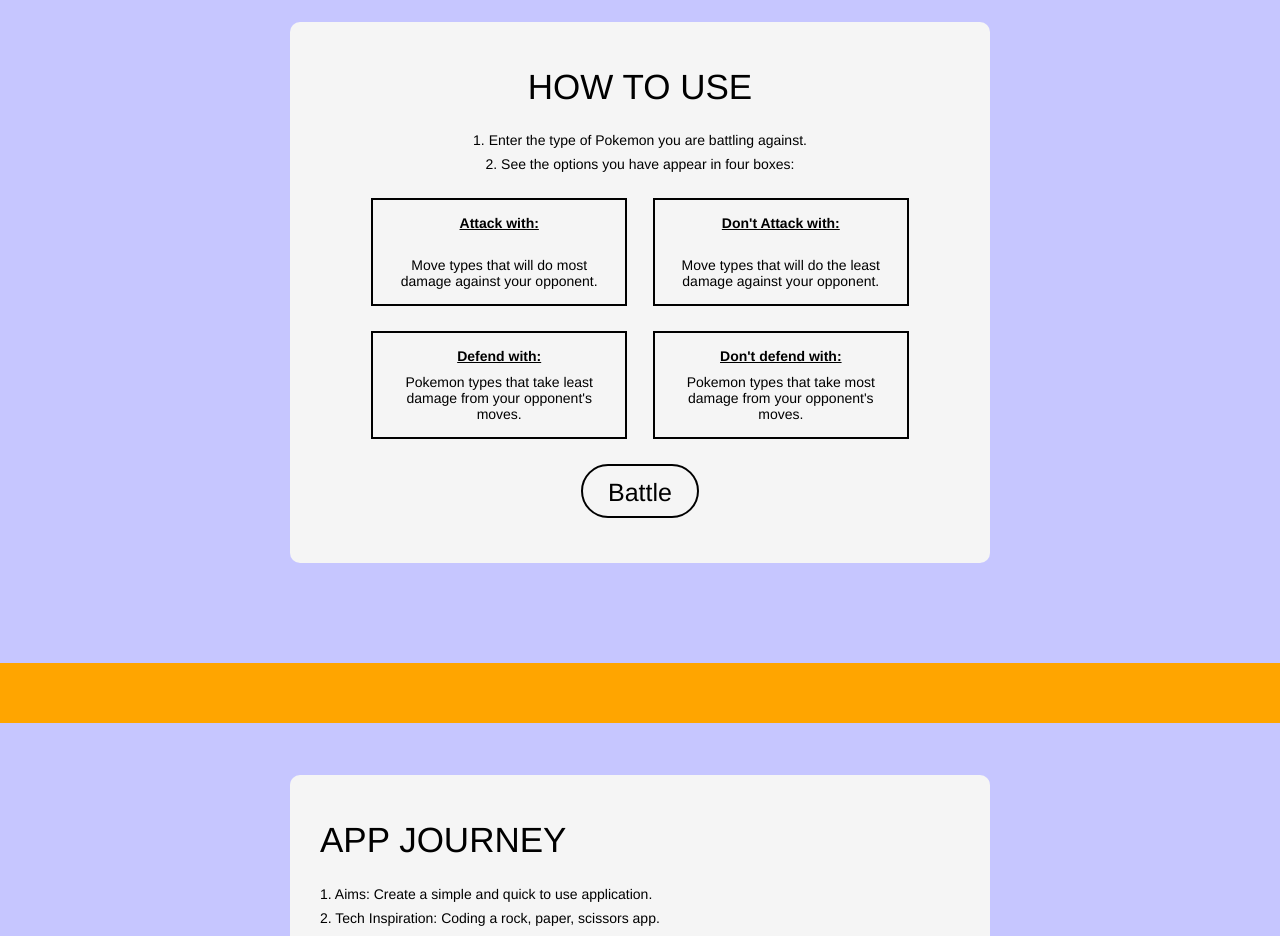
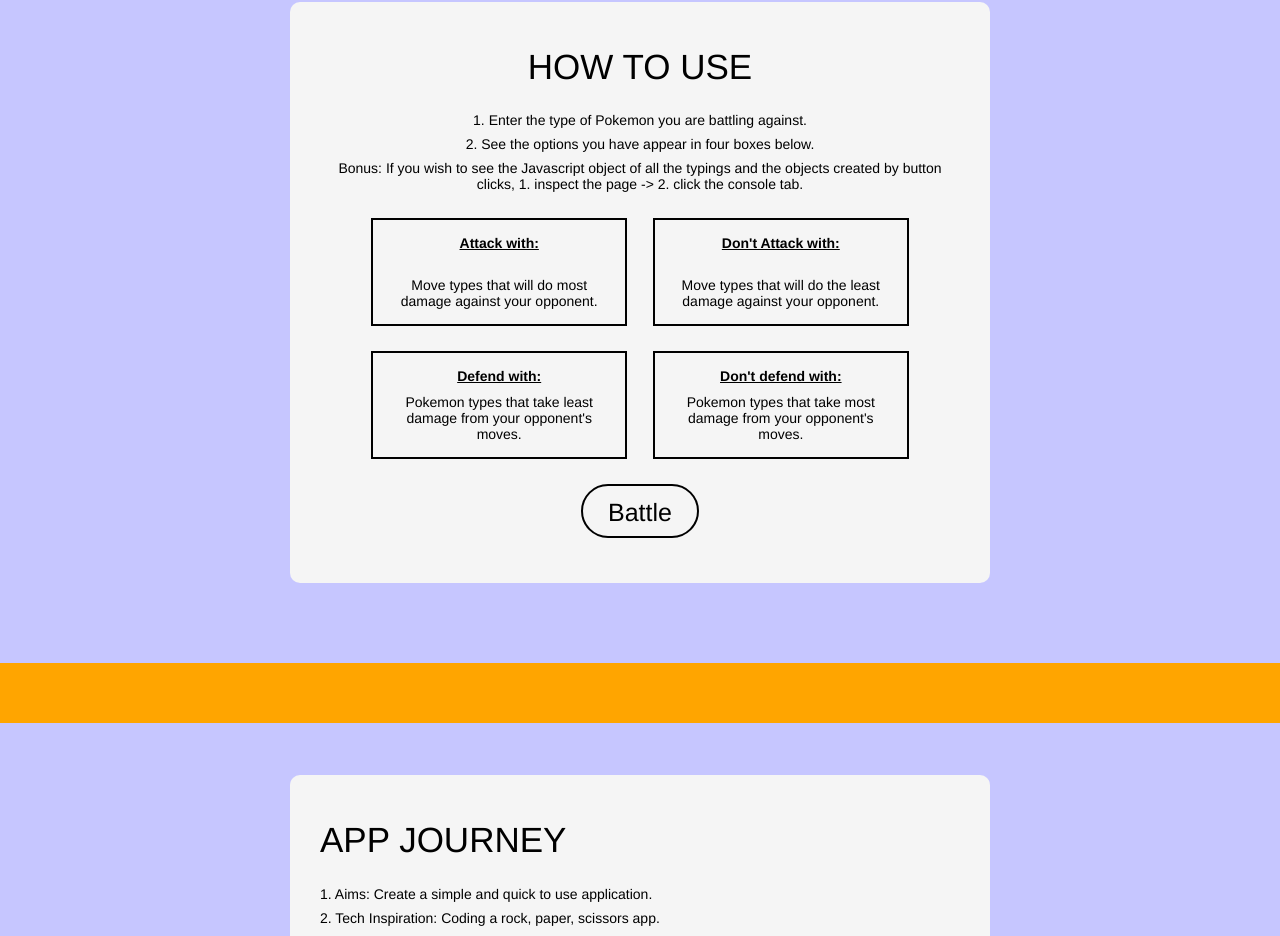
Before and after one commit to rotijoe/PokeTypes, a plain HTML site: page index.html in a window 1280 px wide. Shown: the part 1760-2696 px from the top of the page. Drawn offline with Linux system fonts and the light colour scheme.

Commit message:
added feature to let people see the objects in the browser's console

```diff
--- a/index.html
+++ b/index.html
@@ -74,7 +74,12 @@
               1. Enter the type of Pokemon you are battling against.
             </li>
             <li class="page__content--listitem">
-              2. See the options you have appear in four boxes:
+              2. See the options you have appear in four boxes below.
+            </li>
+            <li class="page__content--listitem">
+              Bonus: If you wish to see the Javascript object of all the typings
+              and the objects created by button clicks, 1. inspect the page ->
+              2. click the console tab.
             </li>
           </ul>
           <div class="page__content--container">
--- a/index.js
+++ b/index.js
@@ -185,6 +185,7 @@
 }
 
 //view logic object in console.
+console.log("All typing logic Object:");
 console.log(duels);
 
 //  SELECTORS
@@ -203,6 +204,8 @@
   btn.innerHTML = `<img src="img/${typesArr[i]}.png">`;
   btnContainer.appendChild(btn);
 }
+
+//Attempt at function programming:
 
 // function printButtons(i) {
 //   let btn = document.createElement("div");
@@ -231,7 +234,6 @@
 //  Reset Button
 resetButton.addEventListener("click", () => {
   opponents = [];
-  console.log(opponents);
   for (let action in typing) {
     let listHtml = document.querySelector("#" + action + "List");
     listHtml.innerHTML = "";
@@ -251,6 +253,7 @@
     //control button UI
     if (opponents.length < 2 || opponents.indexOf(btnType) !== -1) {
       item.classList.toggle("enabled");
+      console.log("New Suggestions:");
     }
 
     //managing buttons/opponents clicked
@@ -305,6 +308,7 @@
         toPrint[strategy][action] = [...new Set(filterList)];
       }
     }
+
     console.log(toPrint);
 
     //add icons to UI
```
